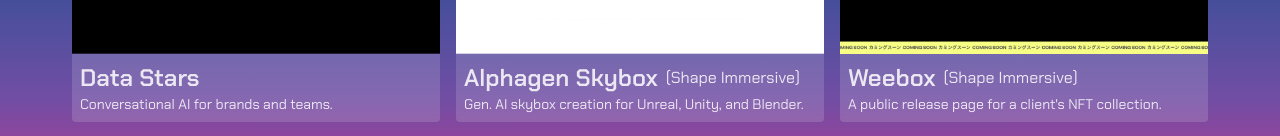
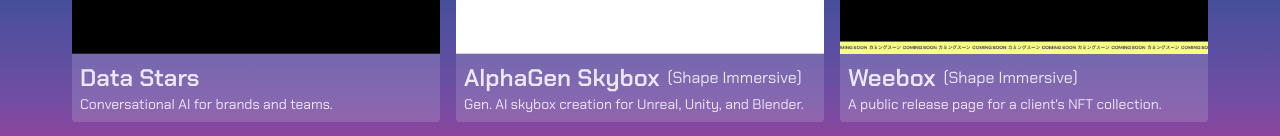
Before and after one commit to mkopani/mkopani.github.io, a Next.js app: page /projects in a window 1280 px wide. Shown: the part 410-546 px from the top of the page. Built offline with nearby package versions, Linux system fonts and the light colour scheme.

Commit message:
Correct typo in projects

```diff
--- a/src/pages/projects/index.tsx
+++ b/src/pages/projects/index.tsx
@@ -38,7 +38,7 @@
     description: 'Conversational AI for brands and teams.',
   },
   skybox: {
-    name: 'Alphagen Skybox',
+    name: 'AlphaGen Skybox',
     url: 'https://skybox.alphagen.co/',
     affiliation: 'Shape Immersive',
     description: 'Gen. AI skybox creation for Unreal, Unity, and Blender.',
```
